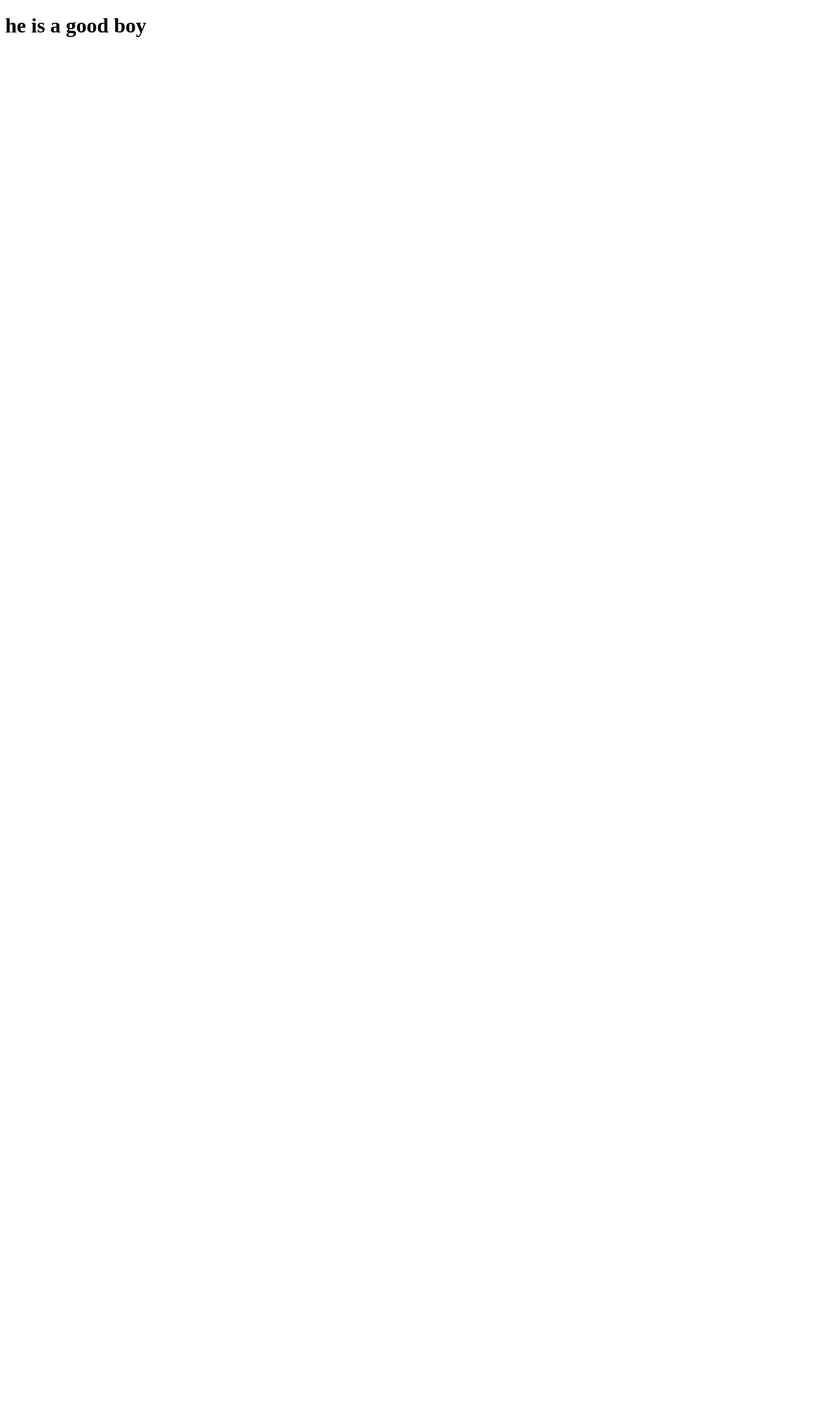
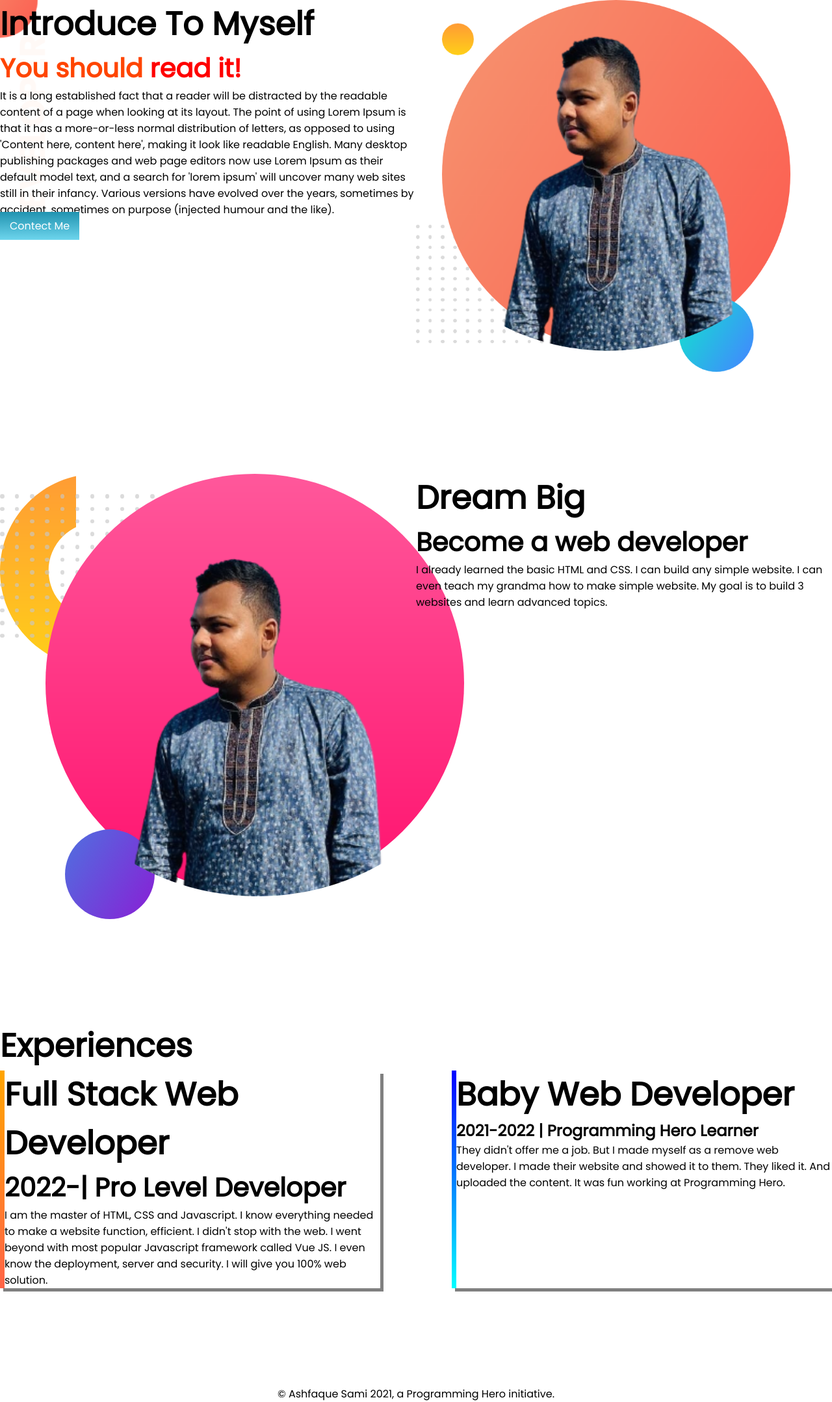
Before and after one commit to AshfaqueSami/Moudle-4-Protfolio, a plain HTML site: page index.html in a window 1280 px wide. Shown: the whole page at 65% size. Before the commit the page ends 800 px from the top, so only its background shows below. Drawn offline with Linux system fonts and the light colour scheme.

Commit message:
new added

```diff
--- a/index.html
+++ b/index.html
@@ -6,12 +6,64 @@
     <meta http-equiv="X-UA-Compatible" content="IE=edge">
     <meta name="viewport" content="width=device-width, initial-scale=1.0">
     <title>Protfolio practice</title>
+    <link rel="preconnect" href="https://fonts.googleapis.com">
+    <link rel="preconnect" href="https://fonts.gstatic.com" crossorigin>
+    <link href="https://fonts.googleapis.com/css2?family=Poppins&display=swap" rel="stylesheet">
     <link rel="stylesheet" href="style.css">
 </head>
-<h1>he is a good boy</h1>
 
 <body>
+    <section class="frist-section">
+        <div class="introduce">
+            <h1>Introduce To Myself</h1>
+            <h3><span class="introduce-span">You should</span> <span class="introduce-span1">read it!</span> </h3>
+            <p>It is a long established fact that a reader will be distracted by the readable content of a page when
+                looking at its layout. The point of using Lorem Ipsum is that it has a more-or-less normal distribution
+                of letters, as opposed to using 'Content here, content here', making it look like readable English. Many
+                desktop publishing packages and web page editors now use Lorem Ipsum as their default model text, and a
+                search for 'lorem ipsum' will uncover many web sites still in their infancy. Various versions have
+                evolved over the years, sometimes by accident, sometimes on purpose (injected humour and the like).
 
+            </p>
+            <a class="button1" href="https://www.facebook.com/Sam05221">Contect Me</a>
+        </div>
+        <div class="introduce">
+            <img class="frist-image" src="images/Sami.png" alt="This is me">
+        </div>
+    </section>
+
+    <section class="second-section">
+        <div class="introduce">
+            <img src="images/Sami5.png" alt="its me">
+        </div>
+        <div class="introduce">
+            <h1>Dream Big</h1>
+            <h3>Become a web developer</h3>
+            <p>I already learned the basic HTML and CSS. I can build any simple website. I can even teach my grandma how
+                to make simple website. My goal is to build 3 websites and learn advanced topics.</p>
+        </div>
+    </section>
+
+
+    <h1>Experiences</h1>
+    <section>
+        <div id="exeperience-last" class="introduce">
+            <h1>Full Stack Web Developer</h1>
+            <h3>2022-| Pro Level Developer</h3>
+            <p>I am the master of HTML, CSS and Javascript. I know everything needed to make a website function,
+                efficient. I didn't stop with the web. I went beyond with most popular Javascript framework called Vue
+                JS. I even know the deployment, server and security. I will give you 100% web solution.</p>
+        </div>
+        <div id="exeperience-last1" class="introduce">
+            <h1>Baby Web Developer</h1>
+            <h2>2021-2022 | Programming Hero Learner</h2>
+            <p>They didn't offer me a job. But I made myself as a remove web developer. I made their website and showed
+                it to them. They liked it. And uploaded the content. It was fun working at Programming Hero.</p>
+        </div>
+    </section>
+    <footer>
+        <p style="text-align: center;">© Ashfaque Sami 2021, a Programming Hero initiative.</p>
+    </footer>
 </body>
 
 </html>
--- a/style.css
+++ b/style.css
@@ -0,0 +1,58 @@
+*{
+    font-family: 'Poppins', sans-serif;
+    margin: 0;
+    padding: 0;
+}
+h1{
+    font-size: 50px;
+}
+h3{
+    font-size: 40px;
+}
+.frist-image{
+    width: 90%;
+}
+.frist-section{
+    background-image: url(images/top-banner.png);
+    background-repeat: no-repeat;
+    display: flex;
+}
+.second-section{
+    background-image: url(images/dream-bg.png);
+    background-repeat: no-repeat;
+}
+section{
+    display: flex;
+
+}
+.introduce-span{
+ color: orangered;
+}
+.introduce-span1{
+    color:red;
+}
+.button1{
+    background-image: linear-gradient( #2193b0 ,#6dd5ed);
+    padding: 10px 15px;
+    text-decoration: none;
+    color: white;
+}
+.introduce{
+    width: 50%;
+    margin-bottom: 150px;
+}
+
+
+#exeperience-last1{
+border-image: linear-gradient(blue,cyan);
+border-image-slice: 1;
+margin-left: 110px;
+border-left: 7px solid;
+box-shadow: 5px 5px gray;
+}
+#exeperience-last{
+    border-image: linear-gradient(orange,tomato);
+    border-image-slice: 1;
+    border-left: 7px solid;
+    box-shadow: 5px 5px gray;
+}
```
Also changed, not shown: images/Sami.png (added), images/Sami5.png (added), images/buisness.jpg (added), images/dream-bg.png (added), images/exp-bg.png (added), images/top-banner.png (added).
